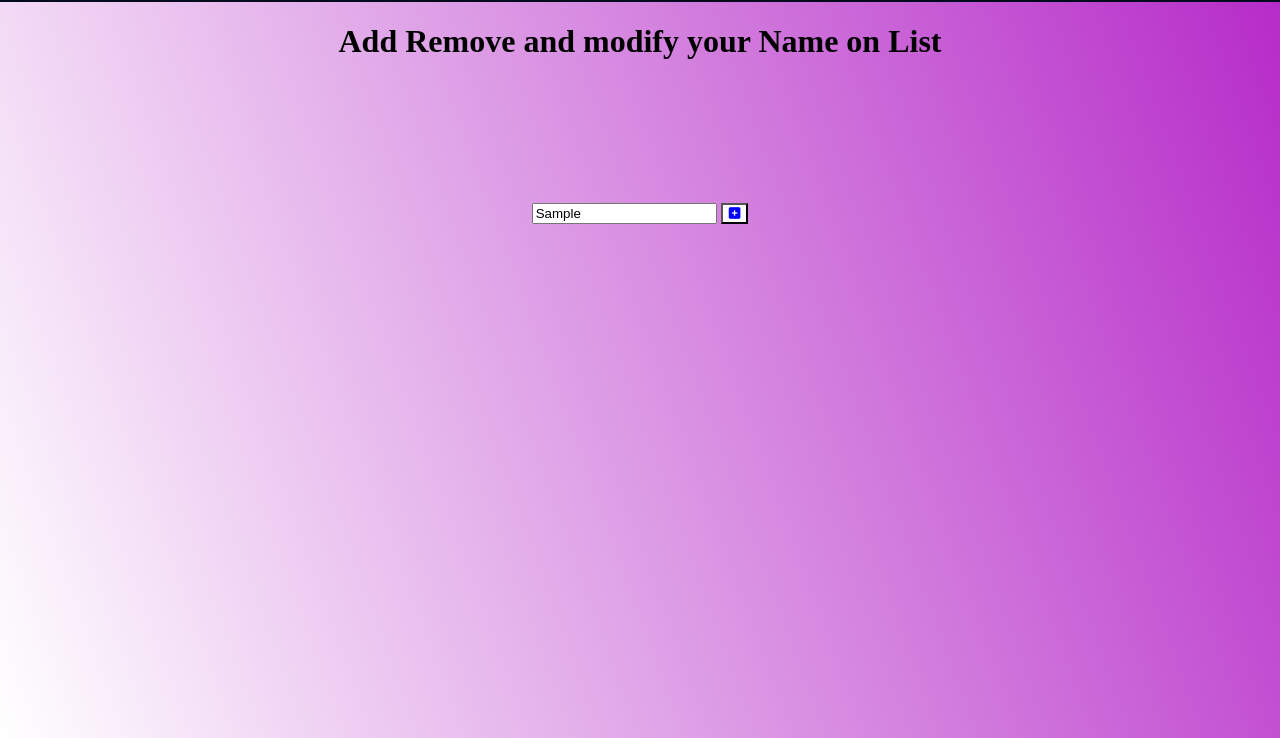
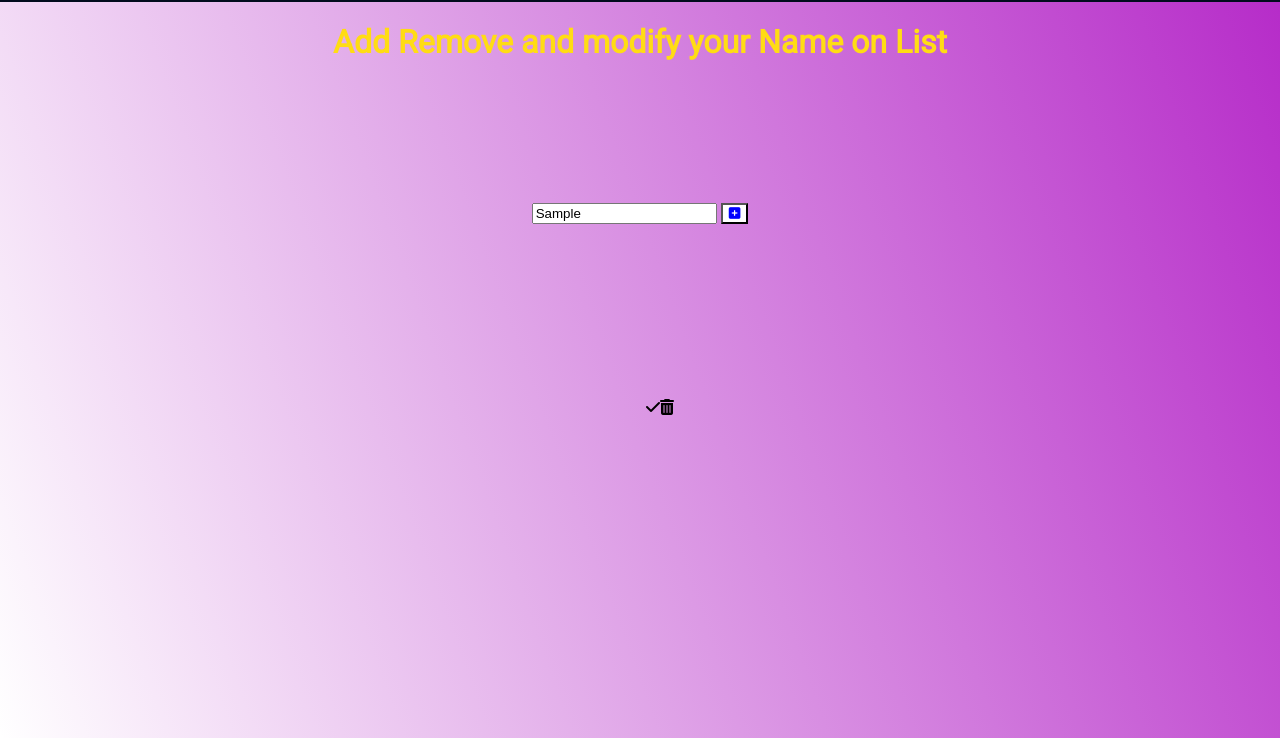
Before and after one commit to alexissengangabo07/exercice-javascript, a plain HTML site: page todolist/index.html in a window 1280 px wide. Both pictures are taken after typing "Sample" into the empty fields and a click on the button 734 px from the left and 275 px from the top of the page. Shown: the part 62-800 px from the top of the page. Drawn offline with Linux system fonts and the light colour scheme.

Commit message:
feat: add delete-button and modify-button

```diff
--- a/todolist/index.html
+++ b/todolist/index.html
@@ -9,6 +9,9 @@
     <link rel="stylesheet" href="style.css">
     <link rel="shortcut icon" href="../images/js.png" type="image/x-icon">
     <script src="https://kit.fontawesome.com/14885dafcf.js" crossorigin="anonymous"></script>
+    <style>
+        @import url('https://fonts.googleapis.com/css2?family=Roboto&display=swap');
+    </style>
     <script src="./script.js" defer></script>
     <meta name="description" content="Exercices pratiques avec JavaScript fait
      dans le but de matrise le langage JavaScript en resolvant quelques problemes
@@ -45,7 +48,7 @@
                 </buton>
             </form>
         </main>
-        <div class="todo-container">
+        <div class="todo_container">
             <ul class="todo_list"></ul>
         </div>
     </div>
--- a/todolist/script.js
+++ b/todolist/script.js
@@ -8,5 +8,22 @@ button.addEventListener("click", addTodo);
 function addTodo(event) {
     event.preventDefault();
     //Todo Div
+    const tododiv = document.createElement("div");
+    tododiv.classList.add("todo")
+        // CREATION DE LA LIST
+    const list = document.createElement("list_");
+    list.classList.add("todo_list");
+    // INSERTION DE LA LIST DANS LA DIV
+    tododiv.appendChild(list);
+    // CREATION DES DEUX BUTTON (MODIFIER) & (SUPPRIMER)
+    const todobutton = document.createElement("btn");
+    todobutton.classList.add("btn_del");
+    todobutton.innerHTML = '<i class="fa fa-check " > </i>';
+    tododiv.appendChild(todobutton);
+    const todobutton2 = document.createElement("btn");
+    todobutton2.classList.add("btn_trash");
+    todobutton2.innerHTML = '<i class="fa fa-trash " > </i>';
+    tododiv.appendChild(todobutton2);
+    todolist.appendChild(tododiv);
 
 }
--- a/todolist/style.css
+++ b/todolist/style.css
@@ -67,8 +67,19 @@
     }
 
     form button:hover {
-        color: white;
+        color: rgb(255, 220, 20);
         background-color: blue;
+    }
+
+    h1 {
+        font-family: roboto, sans-serif;
+        color: rgb(255, 220, 20);
+    }
+
+    .todo_container {
+        display: flex;
+        justify-content: center;
+        align-items: center;
     }
     /*  ============== */
     /*  PAGE TODO LIST  */
```
